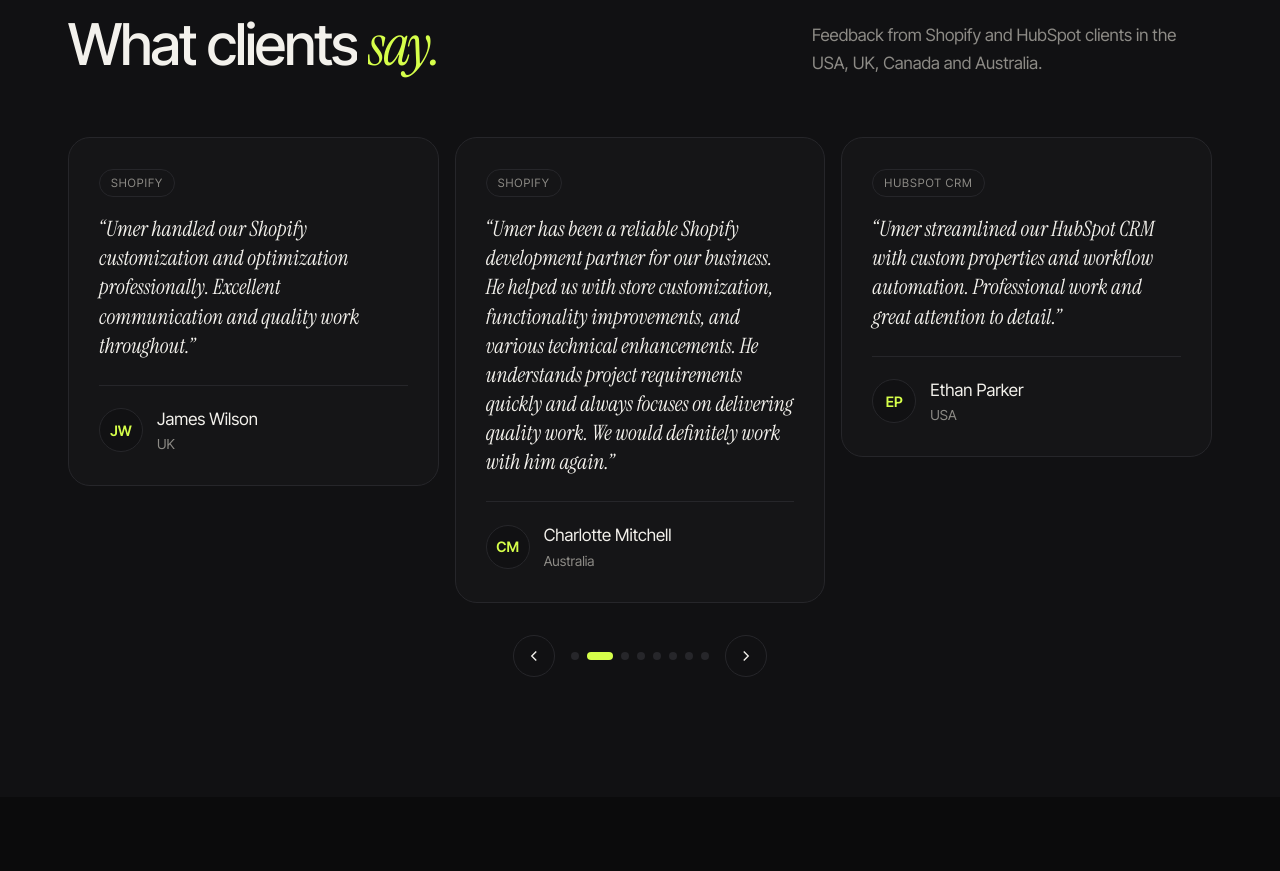
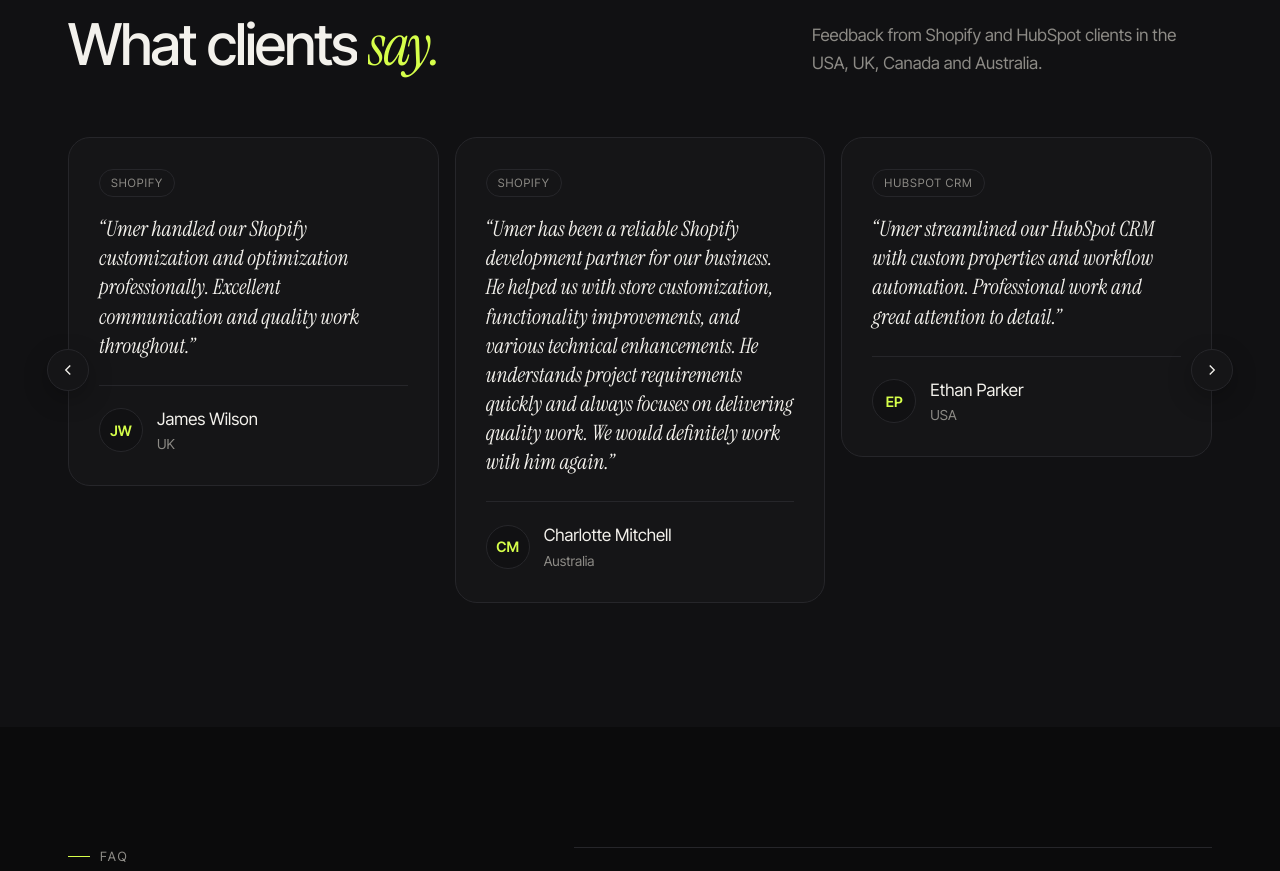
Before and after one commit to UmerNawaz0403/umer-nawaz-portfolio, a plain HTML site: page index.html in a window 1280 px wide. Shown: the part 7520-8391 px from the top of the page. Drawn offline with Linux system fonts and the light colour scheme; animation ran at ten frames a second.

Commit message:
Remove slider dots; put review arrows beside the cards
- Both sliders now use arrows only
- Review arrows sit on the left and right edges, vertically centred,
  and the slider height follows the cards currently in view

Co-Authored-By: Claude Opus 5.5 <noreply@anthropic.com>
Claude-Session: https://claude.ai/code/session_01YFqeTbywMNTjhAtnuuGAPB

```diff
--- a/index.html
+++ b/index.html
@@ -230,14 +230,15 @@ h2{font-weight:500;font-size:clamp(2.1rem,4.6vw,3.6rem);line-height:1.05;letter-
 .sk .bar i{display:block;height:100%;width:0;background:var(--ink);transition:width 1.4s cubic-bezier(.2,.8,.2,1)}
 
 /* ---------- testimonials ---------- */
-.qslider{overflow:hidden;margin:0 -8px;padding:4px 0}
+.qwrap{position:relative}
+.qslider{overflow:hidden;margin:0 -8px;padding:4px 0;transition:height .5s cubic-bezier(.2,.8,.2,1)}
+.qarrow{position:absolute;top:50%;transform:translateY(-50%);z-index:2;background:var(--card);box-shadow:0 8px 24px rgba(0,0,0,.25);transition:top .5s cubic-bezier(.2,.8,.2,1),border-color .2s}
+.qprev{left:-21px}.qnext{right:-21px}
+@media(max-width:520px){.qprev{left:-12px}.qnext{right:-12px}.qarrow{width:38px;height:38px}}
 .qtrack{display:flex;transition:transform .7s cubic-bezier(.2,.8,.2,1);touch-action:pan-y}
 .qtrack{align-items:flex-start}
 .qtrack .quote{flex:0 0 calc(100% / var(--per,3));padding-inline:8px;background:none;border:0;margin:0}
 .qnav{display:flex;align-items:center;justify-content:center;gap:16px;margin-top:28px}
-.qdots{display:flex;gap:8px}
-.qdots button{width:8px;height:8px;border-radius:999px;background:var(--line);transition:width .3s,background .3s}
-.qdots button.on{width:26px;background:var(--ink)}
 .wnav{display:none}
 @media(max-width:760px){
   .wview{overflow:hidden;margin:0 -8px}
@@ -529,7 +530,6 @@ footer{padding:80px 0 36px;border-top:1px solid var(--line);overflow:hidden}
     </div>
     <div class="qnav wnav" id="wnav">
       <button class="round" id="wprev" aria-label="Previous project"><svg viewBox="0 0 24 24"><path d="M15 6l-6 6 6 6"/></svg></button>
-      <div class="qdots" id="wdots"></div>
       <button class="round" id="wnext" aria-label="Next project"><svg viewBox="0 0 24 24"><path d="M9 6l6 6-6 6"/></svg></button>
     </div>
     </div>
@@ -638,7 +638,8 @@ footer{padding:80px 0 36px;border-top:1px solid var(--line);overflow:hidden}
       <div><div class="kicker rv">Kind words</div><h2 class="split">What clients <em>say.</em></h2></div>
       <p class="rv">Feedback from Shopify and HubSpot clients in the USA, UK, Canada and Australia.</p>
     </div>
-    <div class="qslider rv" id="qslider" aria-roledescription="carousel" aria-label="Client reviews">
+    <div class="qwrap rv">
+    <div class="qslider" id="qslider" aria-roledescription="carousel" aria-label="Client reviews">
       <div class="qtrack" id="qtrack">
         <figure class="quote"><div class="qin"><span class="qtag">Shopify</span><q>Working with Umer was a great experience. He understood our requirements, improved our Shopify store's design, and made the overall shopping experience much smoother. His attention to detail, technical knowledge, and timely delivery made the entire process easy. Highly recommended!</q><figcaption class="who"><div class="av">OB</div><div>Olivia Bennett<span>USA</span></div></figcaption></div></figure>
         <figure class="quote"><div class="qin"><span class="qtag">Shopify</span><q>Umer handled our Shopify customization and optimization professionally. Excellent communication and quality work throughout.</q><figcaption class="who"><div class="av">JW</div><div>James Wilson<span>UK</span></div></figcaption></div></figure>
@@ -650,10 +651,8 @@ footer{padding:80px 0 36px;border-top:1px solid var(--line);overflow:hidden}
         <figure class="quote"><div class="qin"><span class="qtag">Landing pages</span><q>Professional HubSpot landing pages with reusable modules and excellent mobile optimization. Highly recommended!</q><figcaption class="who"><div class="av">AB</div><div>Alexander Brooks<span>UK</span></div></figcaption></div></figure>
       </div>
     </div>
-    <div class="qnav rv">
-      <button class="round" id="qprev" aria-label="Previous review"><svg viewBox="0 0 24 24"><path d="M15 6l-6 6 6 6"/></svg></button>
-      <div class="qdots" id="qdots"></div>
-      <button class="round" id="qnext" aria-label="Next review"><svg viewBox="0 0 24 24"><path d="M9 6l6 6-6 6"/></svg></button>
+      <button class="round qarrow qprev" id="qprev" aria-label="Previous review"><svg viewBox="0 0 24 24"><path d="M15 6l-6 6 6 6"/></svg></button>
+      <button class="round qarrow qnext" id="qnext" aria-label="Next review"><svg viewBox="0 0 24 24"><path d="M9 6l6 6-6 6"/></svg></button>
     </div>
     </div>
   </div>
@@ -857,12 +856,14 @@ footer{padding:80px 0 36px;border-top:1px solid var(--line);overflow:hidden}
     function rotForward(){ var f; do { f=track.firstElementChild; track.appendChild(f); } while(f.classList.contains('hide')); }
     function rotBack(){ var l; do { l=track.lastElementChild; track.insertBefore(l,track.firstElementChild); } while(l.classList.contains('hide')); }
     function dots(){
+      if(o.onChange) o.onChange(o.per());
       if(!o.dots) return; var c=n();
       if(o.dots.children.length!==c){ o.dots.innerHTML=''; for(var k=0;k<c;k++){ var d=document.createElement('button'); d.setAttribute('aria-label','Go to item '+(k+1)); (function(k){ d.onclick=function(){ goTo(k); restart(); }; })(k); o.dots.appendChild(d); } }
       [].forEach.call(o.dots.children,function(d,j){ d.classList.toggle('on',j===i); });
     }
     function next(){
       if(!canMove()||busy) return; busy=true;
+      if(o.onChange){ var t=[].slice.call(track.children,1,per()+1), h=0; t.forEach(function(c){ h=Math.max(h,c.getBoundingClientRect().height); }); if(h) view.style.height=(h+8)+'px'; }
       setT(-step(),true);
       setTimeout(function(){ rotForward(); setT(0,false); track.style.transition=''; i=(i+1)%n(); dots(); busy=false; },720);
     }
@@ -897,15 +898,22 @@ footer{padding:80px 0 36px;border-top:1px solid var(--line);overflow:hidden}
     return {update:update, reset:function(){ reset(); update(); }};
   }
 
-  // reviews: 3 / 2 / 1 per view, every 3.5s
+  // reviews: 3 / 2 / 1 per view, every 3.5s; height follows the cards in view
+  function fitQ(per){
+    var t=$('#qtrack'), v=$('#qslider'); if(!t||!v) return;
+    var shown=[].slice.call(t.children,0,per), h=0;
+    shown.forEach(function(c){ h=Math.max(h,c.getBoundingClientRect().height); });
+    if(h) v.style.height=(h+8)+'px';
+  }
   var qv=$('#qslider');
-  var qLoop = qv ? Loop({ view:qv, track:$('#qtrack'), dots:$('#qdots'), prevBtn:$('#qprev'), nextBtn:$('#qnext'), interval:3500,
+  var qLoop = qv ? Loop({ view:qv, track:$('#qtrack'), onChange:fitQ, prevBtn:$('#qprev'), nextBtn:$('#qnext'), interval:3500,
     per:function(){ var w=innerWidth; return w<=760?1:(w<=1020?2:3); },
     setPer:function(p){ $('#qtrack').style.setProperty('--per',p); } }) : null;
   if(qLoop) qLoop.update();
+  addEventListener('load',function(){ if(qLoop) qLoop.update(); });
 
   // projects: slider on mobile only, every 3.5s
-  var wLoop = Loop({ view:$('#wview'), track:$('.works'), dots:$('#wdots'), prevBtn:$('#wprev'), nextBtn:$('#wnext'), interval:3500,
+  var wLoop = Loop({ view:$('#wview'), track:$('.works'), prevBtn:$('#wprev'), nextBtn:$('#wnext'), interval:3500,
     per:function(){ return 1; }, enabled:function(){ return innerWidth<=760; },
     paused:function(){ return $('#modal').classList.contains('open'); } });
   wLoop.update();
```
